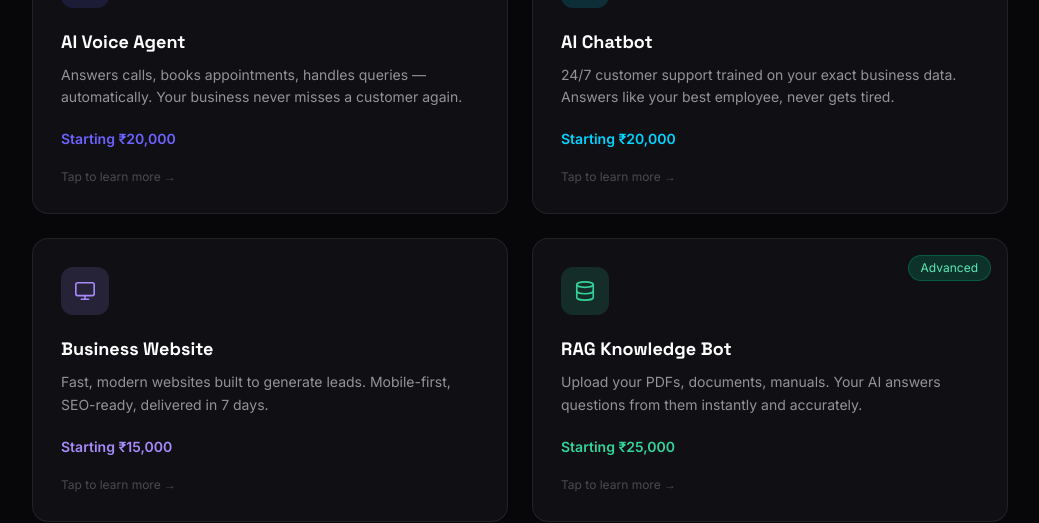
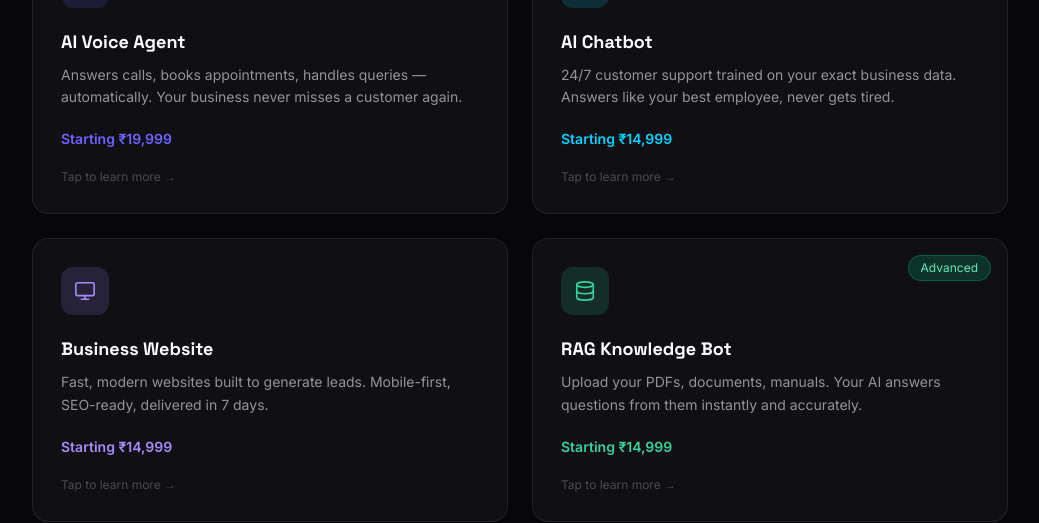
Before and after one commit to sheetal680/voxinta-website, a Next.js app: page / in a window 1280 px wide. Shown: the part 1260-1783 px from the top of the page, without its empty margins (120-1159 px from the left). Built offline with nearby package versions, Linux system fonts and the light colour scheme.

Commit message:
update prices and add team section

```diff
--- a/app/page.tsx
+++ b/app/page.tsx
@@ -6,6 +6,7 @@ import Demo from "@/components/Demo";
 import Pricing from "@/components/Pricing";
 import FAQ from "@/components/FAQ";
 import Contact from "@/components/Contact";
+import Team from "@/components/Team";
 import Footer from "@/components/Footer";
 
 export default function Home() {
@@ -19,6 +20,7 @@ export default function Home() {
       <Pricing />
       <FAQ />
       <Contact />
+      <Team />
       <Footer />
     </main>
   );
--- a/components/Demo.tsx
+++ b/components/Demo.tsx
@@ -70,7 +70,7 @@ export default function Demo() {
           >
             <p className="text-white/80 text-sm leading-relaxed">
               This same bot costs{" "}
-              <span className="text-white font-semibold">₹20,000</span>. Most
+              <span className="text-white font-semibold">₹14,999</span>. Most
               agencies charge{" "}
               <span className="text-white font-semibold">₹60,000+</span>
             </p>
--- a/components/Pricing.tsx
+++ b/components/Pricing.tsx
@@ -19,7 +19,7 @@ interface Plan {
 const PLANS: Plan[] = [
   {
     label: "Starter",
-    price: "₹15,000",
+    price: "₹14,999",
     bestFor: "New businesses needing a web presence",
     features: [
       "Modern business website",
@@ -34,7 +34,7 @@ const PLANS: Plan[] = [
   },
   {
     label: "Growth",
-    price: "₹35,000",
+    price: "₹34,999",
     bestFor: "Businesses wanting to automate lead capture",
     features: [
       "Everything in Starter",
@@ -50,7 +50,7 @@ const PLANS: Plan[] = [
   },
   {
     label: "Pro",
-    price: "₹80,000",
+    price: "₹79,999",
     bestFor: "Businesses ready for full automation",
     features: [
       "Everything in Growth",
--- a/components/Services.tsx
+++ b/components/Services.tsx
@@ -32,7 +32,7 @@ const SERVICES: Service[] = [
     tag: "",
     title: "AI Voice Agent",
     description: "Answers calls, books appointments, handles queries — automatically. Your business never misses a customer again.",
-    price: "Starting ₹20,000",
+    price: "Starting ₹19,999",
     featured: false,
     modal: {
       title: "AI Voice Agent",
@@ -44,7 +44,7 @@ const SERVICES: Service[] = [
         "Transfers complex queries to humans",
         "Works in English, Hindi, Telugu",
       ],
-      price: "Starting ₹20,000",
+      price: "Starting ₹14,999",
     },
   },
   {
@@ -53,7 +53,7 @@ const SERVICES: Service[] = [
     tag: "Most Popular",
     title: "AI Chatbot",
     description: "24/7 customer support trained on your exact business data. Answers like your best employee, never gets tired.",
-    price: "Starting ₹20,000",
+    price: "Starting ₹14,999",
     featured: true,
     modal: {
       title: "AI Chatbot",
@@ -65,7 +65,7 @@ const SERVICES: Service[] = [
         "Integrates with WhatsApp & website",
         "Dashboard to track conversations",
       ],
-      price: "Starting ₹20,000",
+      price: "Starting ₹14,999",
     },
   },
   {
@@ -74,7 +74,7 @@ const SERVICES: Service[] = [
     tag: "",
     title: "Business Website",
     description: "Fast, modern websites built to generate leads. Mobile-first, SEO-ready, delivered in 7 days.",
-    price: "Starting ₹15,000",
+    price: "Starting ₹14,999",
     featured: false,
     modal: {
       title: "Business Website",
@@ -86,7 +86,7 @@ const SERVICES: Service[] = [
         "Fast loading under 2 seconds",
         "Delivered in 7 days",
       ],
-      price: "Starting ₹15,000",
+      price: "Starting ₹14,999",
     },
   },
   {
@@ -95,7 +95,7 @@ const SERVICES: Service[] = [
     tag: "Advanced",
     title: "RAG Knowledge Bot",
     description: "Upload your PDFs, documents, manuals. Your AI answers questions from them instantly and accurately.",
-    price: "Starting ₹25,000",
+    price: "Starting ₹14,999",
     featured: false,
     modal: {
       title: "RAG Knowledge Bot",
@@ -107,7 +107,7 @@ const SERVICES: Service[] = [
         "Can be embedded anywhere",
         "Learns from your content only",
       ],
-      price: "Starting ₹25,000",
+      price: "Starting ₹14,999",
     },
   },
   {
--- /dev/null
+++ b/components/Team.tsx
@@ -0,0 +1,89 @@
+"use client";
+
+import { motion } from "framer-motion";
+
+const MEMBERS = [
+  { initials: "S", name: "Sheetal", role: "CEO & Co-Founder" },
+  { initials: "C", name: "Co-Founder", role: "Co-Founder" },
+];
+
+const container = {
+  hidden: {},
+  show: { transition: { staggerChildren: 0.1 } },
+};
+
+const cardVariant = {
+  hidden: { opacity: 0, y: 28 },
+  show: {
+    opacity: 1,
+    y: 0,
+    transition: { duration: 0.5, ease: [0.25, 0.1, 0.25, 1] as [number, number, number, number] },
+  },
+};
+
+export default function Team() {
+  return (
+    <section id="team" className="py-24 bg-[#07070A]">
+      {/* Header */}
+      <motion.div
+        className="text-center mb-16 px-6"
+        initial={{ opacity: 0, y: 24 }}
+        whileInView={{ opacity: 1, y: 0 }}
+        viewport={{ once: true, margin: "-80px" }}
+        transition={{ duration: 0.55, ease: [0.25, 0.1, 0.25, 1] as [number, number, number, number] }}
+      >
+        <p className="text-xs tracking-[0.3em] text-purple-400 uppercase mb-3">
+          The Team
+        </p>
+        <h2
+          className="text-4xl font-black text-white"
+          style={{ fontFamily: "var(--font-space-grotesk)" }}
+        >
+          The People Behind Voxinta
+        </h2>
+        <p className="text-white/50 text-lg mt-4">
+          Young builders obsessed with AI and business automation.
+        </p>
+      </motion.div>
+
+      {/* Cards */}
+      <motion.div
+        variants={container}
+        initial="hidden"
+        whileInView="show"
+        viewport={{ once: true, margin: "-80px" }}
+        className="flex flex-wrap justify-center gap-8 px-6"
+      >
+        {MEMBERS.map((member) => (
+          <motion.div
+            key={member.initials}
+            variants={cardVariant}
+            whileHover={{
+              borderColor: "rgba(168,139,250,0.3)",
+              transition: { duration: 0.2 },
+            }}
+            className="flex w-64 flex-col items-center rounded-2xl border border-white/[0.08] bg-[#0F0F14] p-8 text-center transition-colors duration-200"
+          >
+            {/* Avatar */}
+            <div className="flex h-28 w-28 items-center justify-center rounded-full border-2 border-purple-500/40 bg-purple-500/20">
+              <span className="text-2xl font-bold text-purple-300">
+                {member.initials}
+              </span>
+            </div>
+
+            {/* Name */}
+            <p
+              className="mt-5 text-xl font-bold text-white"
+              style={{ fontFamily: "var(--font-space-grotesk)" }}
+            >
+              {member.name}
+            </p>
+
+            {/* Role */}
+            <p className="mt-1 text-sm text-purple-400">{member.role}</p>
+          </motion.div>
+        ))}
+      </motion.div>
+    </section>
+  );
+}
```
